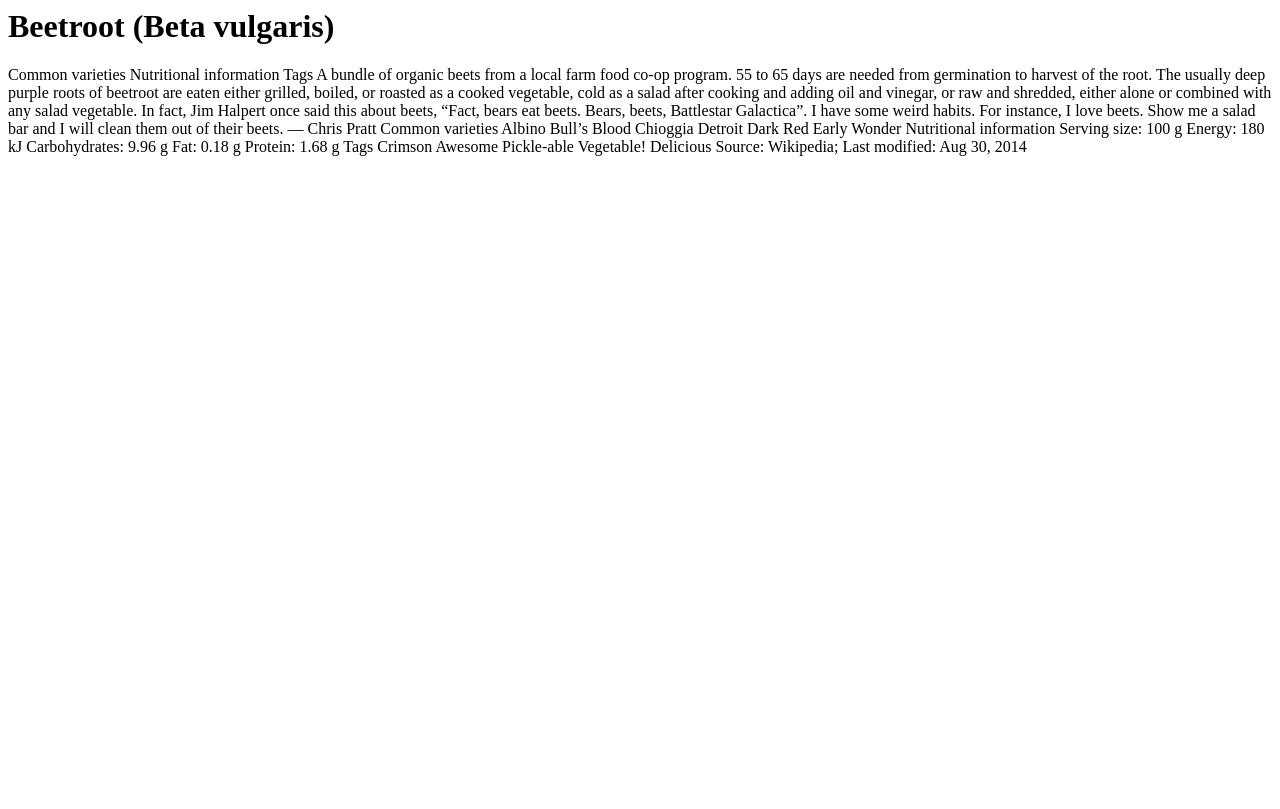
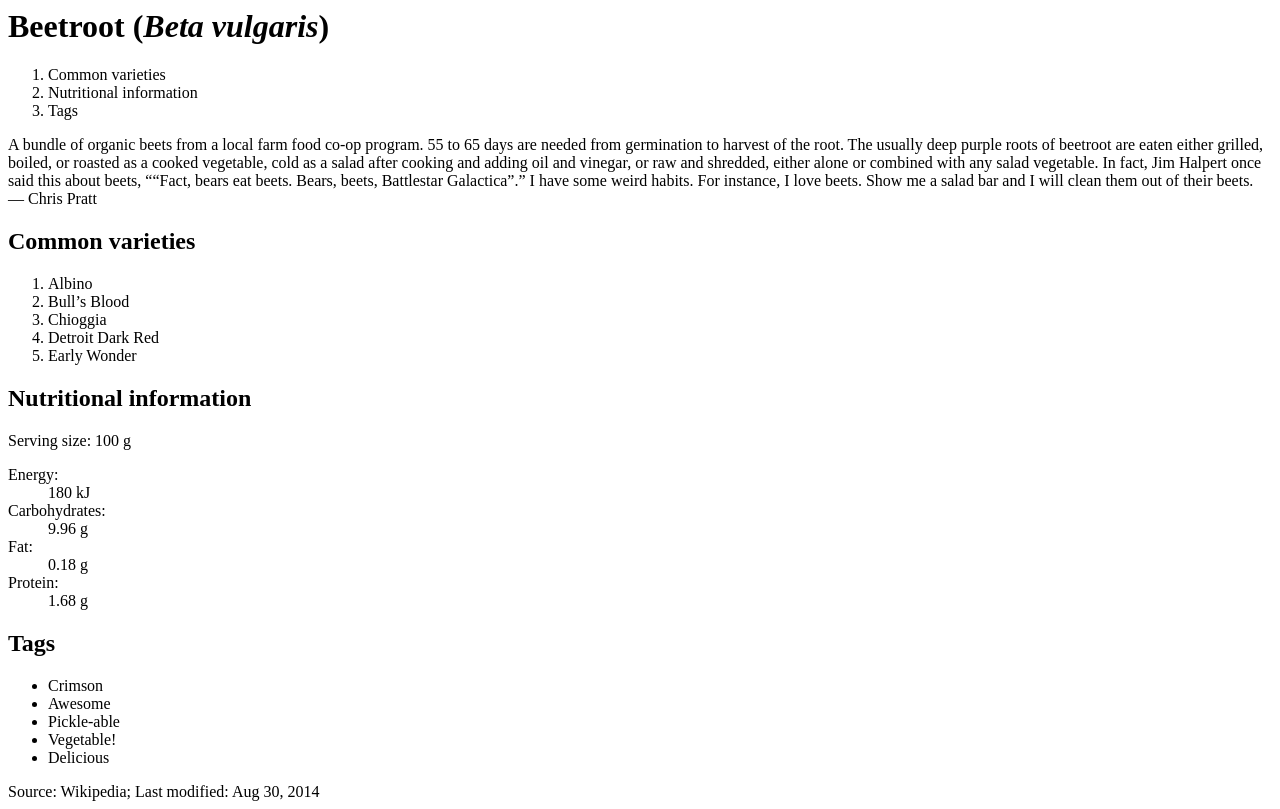
Before and after one commit to SarahTierney/intro-to-html, a plain HTML site: page index.html in a window 1280 px wide. Drawn offline with Linux system fonts and the light colour scheme.

Commit message:
Added lists and headings.
Added all the heading levels.
Added all the uls, dts.

```diff
--- a/index.html
+++ b/index.html
@@ -1,33 +1,55 @@
-<h1>Beetroot (Beta vulgaris)</h1>
-Common varieties
-Nutritional information
-Tags
+<h1>Beetroot (<i>Beta vulgaris</i>)</h1>
+
+<ol>
+  <li>Common varieties</li>
+  <li>Nutritional information</li>
+  <li>Tags</li>
+</ol>
+
 A bundle of organic beets from a local farm food co-op program.
+
 55 to 65 days are needed from germination to harvest of the root.
+
 The usually deep purple roots of beetroot are eaten either grilled, boiled, or roasted as a cooked
 vegetable, cold as a salad after cooking and adding oil and vinegar, or raw and shredded, either
 alone or combined with any salad vegetable.
-In fact, Jim Halpert once said this about beets, “Fact, bears eat beets. Bears, beets, Battlestar
-Galactica”.
+
+In fact, Jim Halpert once said this about beets, <q>“Fact, bears eat beets. Bears, beets, Battlestar
+Galactica”.</q>
+
 I have some weird habits. For instance, I love beets. Show me a salad bar and I will clean them
 out of their beets.
 — Chris Pratt
-Common varieties
-Albino
-Bull’s Blood
-Chioggia
-Detroit Dark Red
-Early Wonder
-Nutritional information
-Serving size: 100 g
-Energy: 180 kJ
-Carbohydrates: 9.96 g
-Fat: 0.18 g
-Protein: 1.68 g
-Tags
-Crimson
-Awesome
-Pickle-able
-Vegetable!
-Delicious
+
+<h2>Common varieties</h2>
+
+<ol>
+  <li>Albino</li>
+  <li>Bull’s Blood</li>
+  <li>Chioggia</li>
+  <li>Detroit Dark Red</li>
+  <li>Early Wonder</li>
+</ol>
+
+<h2>Nutritional information</h2>
+
+<p>Serving size: 100 g</p>
+
+<dl>
+  <dt>Energy:</dt><dd>180 kJ</dd>
+  <dt>Carbohydrates:</dt><dd>9.96 g</dd>
+  <dt>Fat:</dt><dd>0.18 g</dd>
+  <dt>Protein:</dt><dd>1.68 g</dd>
+</dl>
+
+<h2>Tags</h2>
+
+<ul>
+<li>Crimson</li>
+<li>Awesome</li>
+<li>Pickle-able</li>
+<li>Vegetable!</li>
+<li>Delicious</li>
+</ul>
+
 Source: Wikipedia; Last modified: Aug 30, 2014
```
